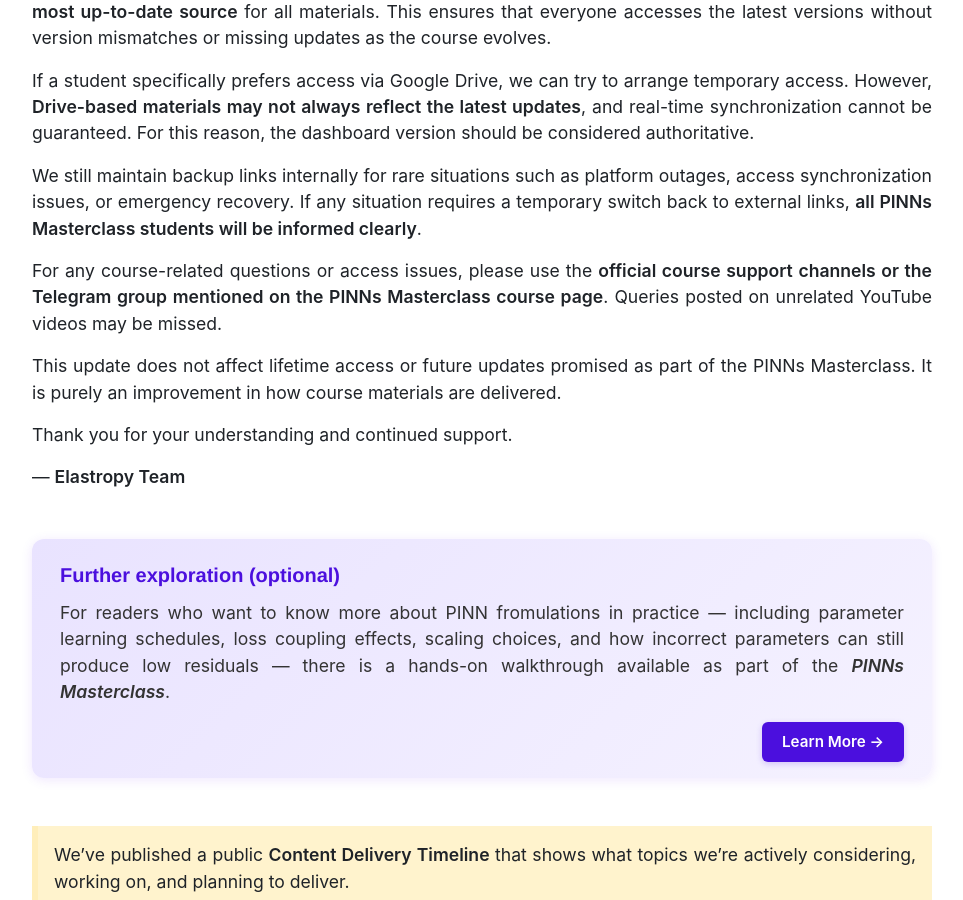
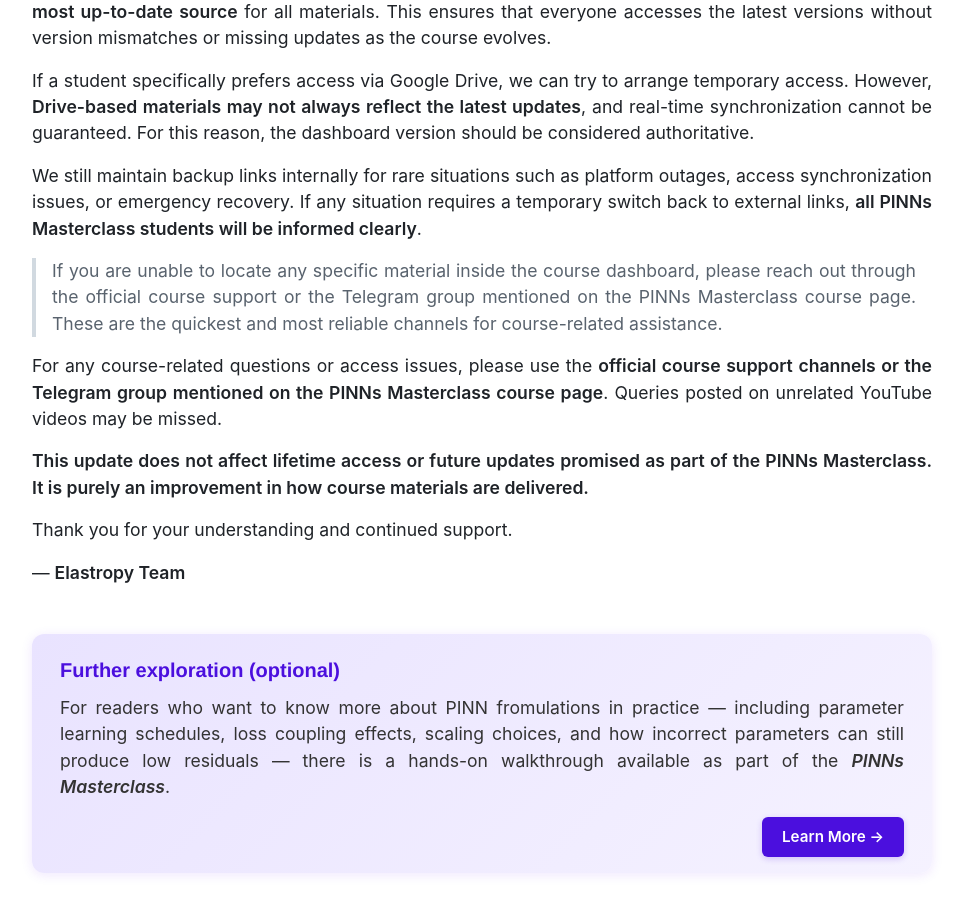
Before and after one commit to tbkopen/epyblog, a Jekyll site: the page built from _posts/2026-02-01-01-pinns-mc-course-material.md, in a window 1280 px wide and 900 px high, scrolled down 702 px. Shown: the whole window, without its empty margins (158-1121 px from the left). Built offline with Jekyll 4.4.1, drawn with Linux system fonts in a browser that asks for light colours; nearby versions of some CDN libraries; comment, search, counter and statistics services are not loaded.

Commit message:
minor improvements

```diff
--- a/_posts/2026-02-01-01-pinns-mc-course-material.md
+++ b/_posts/2026-02-01-01-pinns-mc-course-material.md
@@ -24,9 +24,11 @@ If a student specifically prefers access via Google Drive, we can try to arrange
 
 We still maintain backup links internally for rare situations such as platform outages, access synchronization issues, or emergency recovery. If any situation requires a temporary switch back to external links, **all PINNs Masterclass students will be informed clearly**.
 
+> If you are unable to locate any specific material inside the course dashboard, please reach out through the official course support or the Telegram group mentioned on the PINNs Masterclass course page. These are the quickest and most reliable channels for course-related assistance.
+
 For any course-related questions or access issues, please use the **official course support channels or the Telegram group mentioned on the PINNs Masterclass course page**. Queries posted on unrelated YouTube videos may be missed.
 
-This update does not affect lifetime access or future updates promised as part of the PINNs Masterclass. It is purely an improvement in how course materials are delivered.
+**This update does not affect lifetime access or future updates promised as part of the PINNs Masterclass. It is purely an improvement in how course materials are delivered.**
 
 Thank you for your understanding and continued support.
 
```
